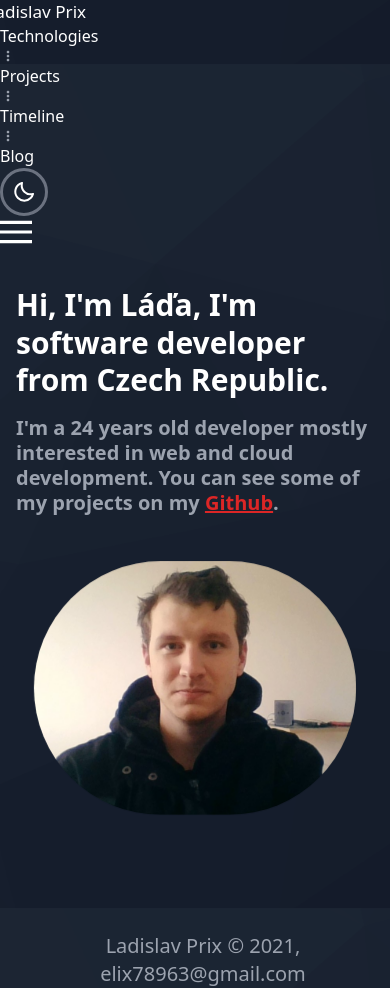
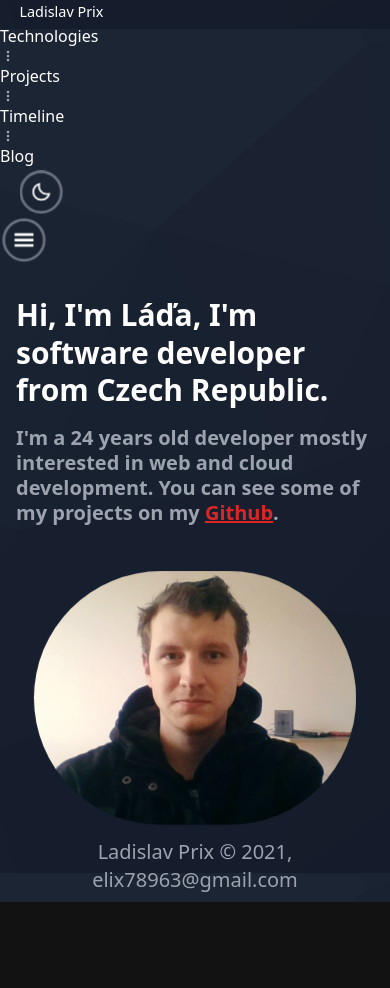
Before and after one commit to prixladi/site, a Next.js app: page / in a window 390 px wide. After the commit the page ends 902 px from the top, so only its background shows below. Built offline with nearby package versions, Linux system fonts and the light colour scheme.

Commit message:
✨ Minor motion tweaks

```diff
--- a/src/components/burgerNavbar.tsx
+++ b/src/components/burgerNavbar.tsx
@@ -7,7 +7,12 @@ import clsx from 'clsx';
 import { useRouter } from 'next/router';
 import * as R from 'ramda';
 import { MdLaptopChromebook } from 'react-icons/md';
+import { GiHamburgerMenu } from 'react-icons/gi';
+import { motion } from 'framer-motion';
 import { Route, routes } from '../constants';
+import { scaleUpInit } from '../utils/motions';
+
+const { ...navRoutes } = routes;
 
 const NavBarItem = ({
   route,
@@ -27,16 +32,32 @@ const NavBarItem = ({
       })}
     >
       <Link passHref href={route.path}>
-        {/* eslint-ignore-next-line */}
-        <button type="button" onClick={() => close()} className="w-full text-left">
+        {/* eslint-disable */}
+        <a
+          target={route.isExternal ? '_blank' : undefined}
+          onClick={() => close()}
+          className="w-full text-left"
+        >
+          {/* eslint-enable */}
           {route.name}
-        </button>
+        </a>
       </Link>
     </li>
   );
 };
 
-const { ...navRoutes } = routes;
+const Cross = () => (
+  <svg
+    className="navbar-burger-close"
+    xmlns="http://www.w3.org/2000/svg"
+    fill="none"
+    viewBox="0 0 24 24"
+    stroke="currentColor"
+  >
+    <path strokeLinecap="round" strokeLinejoin="round" strokeWidth="2" d="M6 18L18 6M6 6l12 12" />
+  </svg>
+);
+
 const BurgerNavbar = () => {
   const [open, setOpen] = useState(false);
   const { theme, setTheme } = useTheme();
@@ -51,18 +72,24 @@ const BurgerNavbar = () => {
     <NavBarItem key={x.path} route={x} currentPathname={pathname} close={() => setOpen(false)} />
   ));
 
+  const style = { transformOrigin: '50% 100px' };
   return (
     <div className="navbar-burger">
-      <button type="button" className="navbar-burger-button">
-        <svg
-          className="block h-8 w-8 mt-0 fill-current"
-          viewBox="0 0 20 20"
-          xmlns="http://www.w3.org/2000/svg"
-          onClick={() => setOpen(true)}
-        >
-          <path d="M0 3h20v2H0V3zm0 6h20v2H0V9zm0 6h20v2H0v-2z" />
-        </svg>
-      </button>
+      <motion.button
+        {...scaleUpInit()}
+        type="button"
+        className="rounded-swap-button"
+        onClick={() => setOpen(true)}
+      >
+        <div className="relative w-6 h-6">
+          <span className={open ? 'rounded-swap-2' : 'rounded-swap-1'} style={style}>
+            <Cross />
+          </span>
+          <span className={open ? 'rounded-swap-1' : 'rounded-swap-2'} style={style}>
+            <GiHamburgerMenu className="w-6 h-6" />
+          </span>
+        </div>
+      </motion.button>
       <div className={clsx('navbar-burger-menu', { hidden: !open })}>
         {/* eslint-disable-next-line */}
         <div role="banner" className="navbar-burger-backdrop" onClick={() => setOpen(false)} />
@@ -72,20 +99,7 @@ const BurgerNavbar = () => {
               <MdLaptopChromebook />
             </div>
             <button type="button" className="navbar-close" onClick={() => setOpen(false)}>
-              <svg
-                className="navbar-burger-close"
-                xmlns="http://www.w3.org/2000/svg"
-                fill="none"
-                viewBox="0 0 24 24"
-                stroke="currentColor"
-              >
-                <path
-                  strokeLinecap="round"
-                  strokeLinejoin="round"
-                  strokeWidth="2"
-                  d="M6 18L18 6M6 6l12 12"
-                />
-              </svg>
+              <Cross />
             </button>
           </div>
           <div className="mb-8">
--- a/src/components/navBar.tsx
+++ b/src/components/navBar.tsx
@@ -7,7 +7,7 @@ import { motion } from 'framer-motion';
 import BurgerNavbar from './burgerNavbar';
 import { Route, routes } from '../constants';
 import ThemeSwitcher from './themeSwitcher';
-import { apearingTextInit, scaleUpHover, mergeMotions } from '../utils/motions';
+import { apearingTextInit, scaleUpHover, mergeMotions, scaleUpInit } from '../utils/motions';
 import { defaultScaleUpHoverOptions } from '../utils/motions/scaleUpHover';
 
 const { root, ...navRoutes } = routes;
@@ -30,7 +30,11 @@ const NavBarItem = ({ route, currentPathname }: { route: Route; currentPathname:
           'navbar-item-selected': selected,
         })}
       >
-        <Link href={route.path}>{route.name}</Link>
+        <Link passHref href={route.path}>
+          {/* eslint-disable */}
+          <a target={route.isExternal ? '_blank' : undefined}>{route.name}</a>
+          {/* eslint-enable */}
+        </Link>
       </motion.li>
     </motion.div>
   );
@@ -51,7 +55,7 @@ const Navbar = () => {
     <div className="navbar">
       <div className="navbar-content">
         <motion.div
-          {...scaleUpHover()}
+          {...mergeMotions(scaleUpHover(), scaleUpInit())}
           className={clsx('navbar-hover-underline navbar-name', {
             'lg:navbar-name-selected': pathname === root.path,
           })}
@@ -64,7 +68,10 @@ const Navbar = () => {
           </motion.ul>
         </nav>
         <motion.div
-          {...scaleUpHover({ ...defaultScaleUpHoverOptions, scale: 1.3, duration: 0.5 })}
+          {...mergeMotions(
+            scaleUpHover({ ...defaultScaleUpHoverOptions, scale: 1.3, duration: 0.5 }),
+            scaleUpInit(),
+          )}
           className="navbar-theme-switch-wrapper"
         >
           <ThemeSwitcher />
--- a/src/components/themeSwitcher.tsx
+++ b/src/components/themeSwitcher.tsx
@@ -13,10 +13,10 @@ const ThemeSwitcher = () => {
       onClick={() => setTheme(theme === 'dark' ? 'light' : 'dark')}
     >
       <div className="relative w-6 h-6">
-        <span className="rounded-swap-1" style={style}>
+        <span className="rounded-swap-1 dark:rotate-0" style={style}>
           <BiMoon className="w-6 h-6" />
         </span>
-        <span className="rounded-swap-2" style={style}>
+        <span className="rounded-swap-2 dark:-rotate-90" style={style}>
           <BsSun className="w-6 h-6" />
         </span>
       </div>
--- a/src/pages/index.tsx
+++ b/src/pages/index.tsx
@@ -3,11 +3,12 @@ import { motion } from 'framer-motion';
 import Link from 'next/link';
 import PageSEO from '../components/pageSEO';
 import { scaleUpHover, apearingTextInit, scaleUpInit, mergeMotions } from '../utils/motions';
+import { defaultScaleUpHoverOptions } from '../utils/motions/scaleUpHover';
 
 const Home: NextPage = () => (
   <>
     <PageSEO title="Ladislav Prix" />
-    <div className="max-w-7xl m-auto pt-8 md:pt-16 lg:pt-24 xl:pt-32 px-4 md:px-10 pb-36">
+    <div className="max-w-7xl m-auto pt-8 md:pt-16 lg:pt-24 xl:pt-32 px-4 md:px-10 pb-16 md:pb-10">
       <main className="flex flex-col lg:flex-row flex-1 gap-8 items-center">
         <motion.div {...apearingTextInit().parent} className="w-full flex flex-col gap-4">
           <motion.div {...apearingTextInit().children}>
@@ -27,7 +28,9 @@ const Home: NextPage = () => (
               can see some of my projects on my{' '}
               <Link passHref href="https://github.com/prixladi">
                 {/* eslint-disable-next-line */}
-                <a className="text-red-600 underline hover:no-underline">Github</a>
+                <a target="_blank" className="text-red-600 underline hover:no-underline">
+                  Github
+                </a>
               </Link>
               .
             </motion.p>
@@ -37,17 +40,21 @@ const Home: NextPage = () => (
           <motion.img
             src="/assets/profile.jpg"
             alt="profile pricture"
-            className="rounded-full object-cover"
+            className="rounded-full object-cover scale-95"
             initial="initial"
             animate="animate"
             whileHover="whileHover"
-            {...mergeMotions(scaleUpInit(), scaleUpHover())}
+            {...mergeMotions(
+              scaleUpInit(),
+              scaleUpHover({ ...defaultScaleUpHoverOptions, scale: 1.05 }),
+            )}
           />
         </div>
       </main>
-      <div className="bottom-0 absolute h-14 flex content-center max-w-7xl m-auto">
-        <p className="my-4 text-xl text-center text-gray-500 dark:text-gray-400">
-          Ladislav Prix &copy; 2021, elix78963@gmail.com
+      <div className="w-full bottom-0 left-0 md:left-auto absolute h-20 md:h-10 xl:h-14 flex content-center max-w-7xl">
+        <p className="w-full text-center md:text-left my-4 text-xl text-gray-500 dark:text-gray-400">
+          Ladislav Prix &copy; 2021, <br className="md:hidden block" />{' '}
+          <span>elix78963@gmail.com</span>
         </p>
       </div>
     </div>
--- a/src/pages/timeline/index.tsx
+++ b/src/pages/timeline/index.tsx
@@ -1,6 +1,5 @@
 import type { NextPage } from 'next';
-import { VerticalTimeline } from 'react-vertical-timeline-component';
-import { VerticalTimelineElement } from 'react-vertical-timeline-component';
+import { VerticalTimeline, VerticalTimelineElement } from 'react-vertical-timeline-component';
 
 const Timeline: NextPage = () => (
   <>
--- a/src/utils/motions/apearingTextInit.ts
+++ b/src/utils/motions/apearingTextInit.ts
@@ -1,11 +1,19 @@
 import { intialMotionBase, Motion } from './shared';
 
 type MotionType = {
+  standalone: Motion;
   parent: Motion;
   children: Motion;
 };
 
 const apearingTextInit = (): MotionType => ({
+  standalone: {
+    ...intialMotionBase,
+    variants: {
+      initial: { opacity: 0, y: 30 },
+      animate: { opacity: 1, y: 0, transition: { duration: 1 } },
+    },
+  },
   parent: {
     ...intialMotionBase,
     variants: {
--- a/src/utils/motions/scaleUpHover.ts
+++ b/src/utils/motions/scaleUpHover.ts
@@ -13,7 +13,7 @@ const scaleUpHover = ({
 }: ScaleUpHoverOptions = defaultScaleUpHoverOptions): Motion => ({
   ...whileHoverMotionBase,
   variants: {
-    whileHover: { scale, transition: { duration } },
+    whileHover: { scale, transition: { duration, ease: 'easeInOut' } },
   },
 });
 
--- a/src/utils/motions/scaleUpInit.ts
+++ b/src/utils/motions/scaleUpInit.ts
@@ -4,7 +4,7 @@ const scaleUpInit = (): Motion => ({
   ...intialMotionBase,
   variants: {
     initial: { scale: 0.4, opacity: 0 },
-    animate: { scale: 0.9, opacity: 1, transition: { duration: 1.4 } },
+    animate: { scale: 0.9, opacity: 1, transition: { duration: 1.4, ease: 'easeInOut' } },
   },
 });
 
--- a/styles/globals.css
+++ b/styles/globals.css
@@ -21,10 +21,10 @@
     }
 
     .rounded-swap-1 {
-        @apply absolute inset-0 text-black dark:text-white transform dark:rotate-0 rotate-90 transition-transform duration-700;
+        @apply absolute inset-0 text-black dark:text-white transform rotate-90 transition-transform duration-700;
     }
 
     .rounded-swap-2 {
-        @apply absolute inset-0 text-black dark:text-white transform dark:-rotate-90 rotate-0 transition-transform duration-700;
+        @apply absolute inset-0 text-black dark:text-white transform rotate-0 transition-transform duration-700;
     }
 }
```
